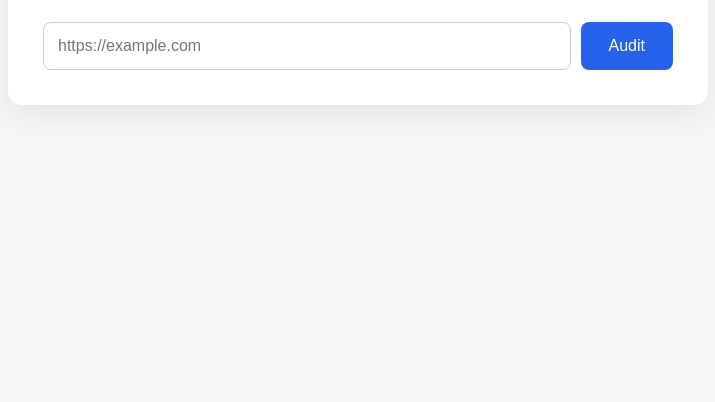
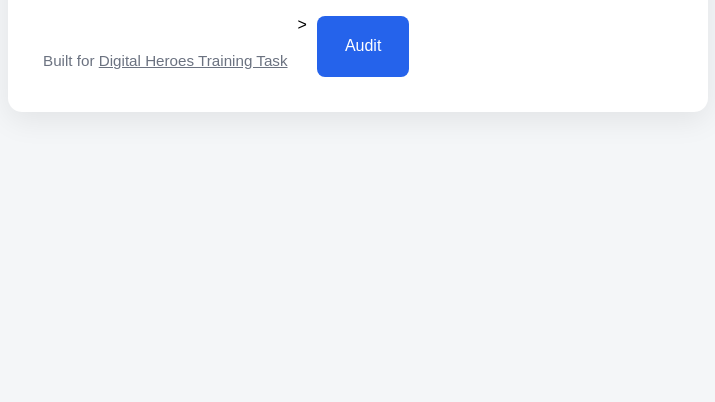
Before and after one commit to devops-victim/PagePulse, a plain HTML site: page frontend/index.html in a window 1280 px wide. Shown: the part 398-800 px from the top of the page, without its empty margins (282-997 px from the left). Drawn offline with Linux system fonts and the light colour scheme.

Commit message:
Add footer section and styles for improved layout and aesthetics

```diff
--- a/frontend/index.html
+++ b/frontend/index.html
@@ -17,10 +17,10 @@
     </p>
 
     <div class="input-group">
-        <input
-            id="urlInput"
-            type="url"
-            placeholder="https://example.com"
+
+    <footer class="footer">
+        Built for <a href="https://digitalheroesco.com" target="_blank" rel="noopener noreferrer">Digital Heroes Training Task</a>
+    </footer>
         >
 
         <button id="auditBtn">
--- a/frontend/styles.css
+++ b/frontend/styles.css
@@ -124,3 +124,17 @@ button:hover{
     }
 
 }
+
+/* Footer styles: minimal, center-aligned, subtle spacing */
+footer.footer{
+    margin-top:1.75rem;
+    padding:0.5rem 0;
+    color:#6b7280;
+    text-align:center;
+    font-size:0.95rem;
+}
+
+footer.footer a{
+    color:inherit;
+    text-decoration:underline;
+}
```
